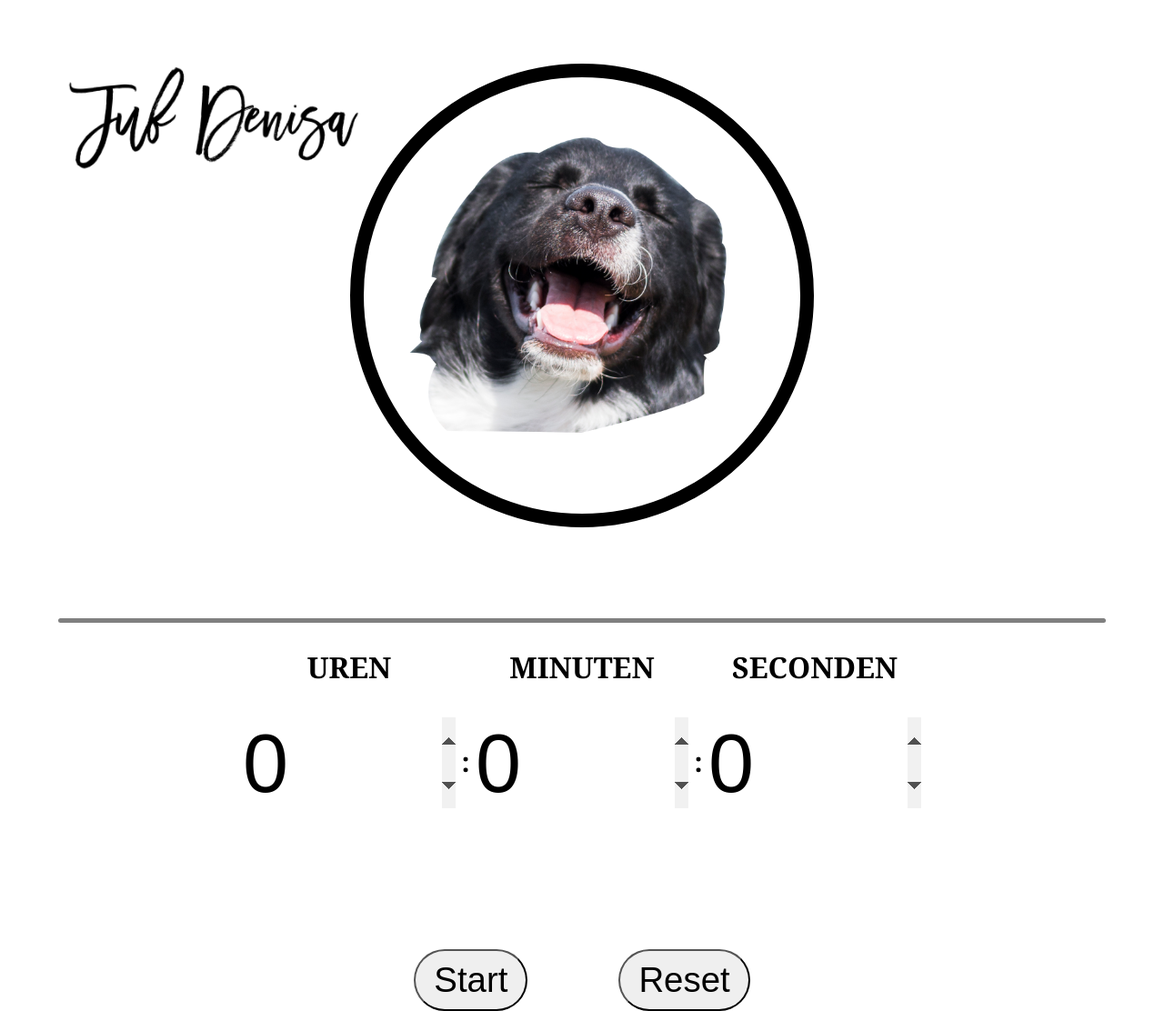
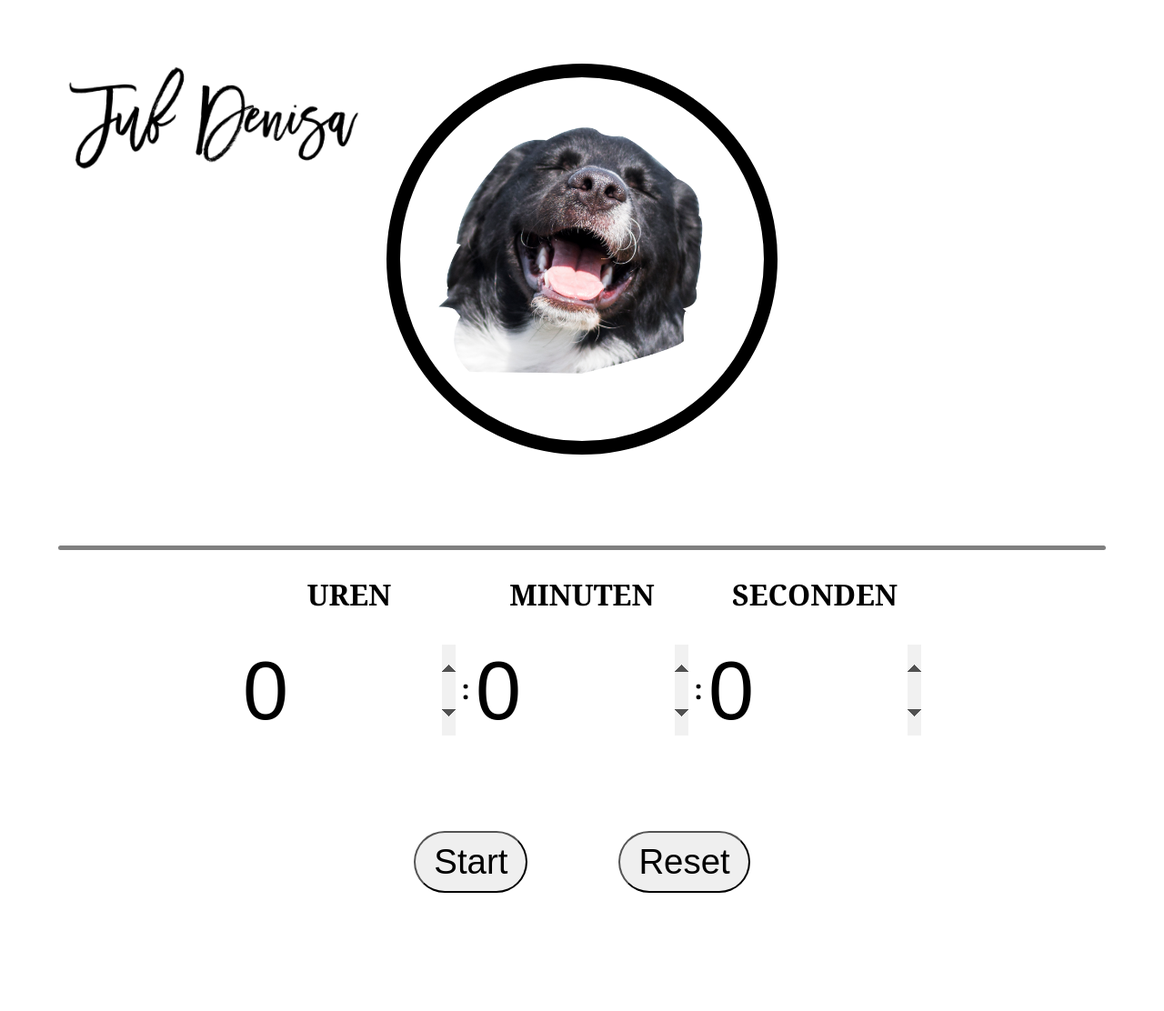
Before and after one commit to RikHermens/time-timer, a plain HTML site: page index.html in a window 1280 px wide. Shown: the whole page at 91% size. After the commit the page ends 982 px from the top, so only its background shows below. Drawn offline with Linux system fonts and the light colour scheme.

Commit message:
schaal aangepast

```diff
--- a/styles.css
+++ b/styles.css
@@ -11,7 +11,7 @@ body {
 
 }
 .animatie {
-    height: 60vh;
+    height: 50vh;
     margin-top: 70px;
     margin-bottom: 130px;
 }
@@ -75,7 +75,7 @@ input[type=number]::-webkit-outer-spin-button {
     display: flex;
     flex-direction: row;
     justify-content: center;
-    margin-top: 150px;
+    margin-top: 100px;
 }
 
 .knoppen button {
```
